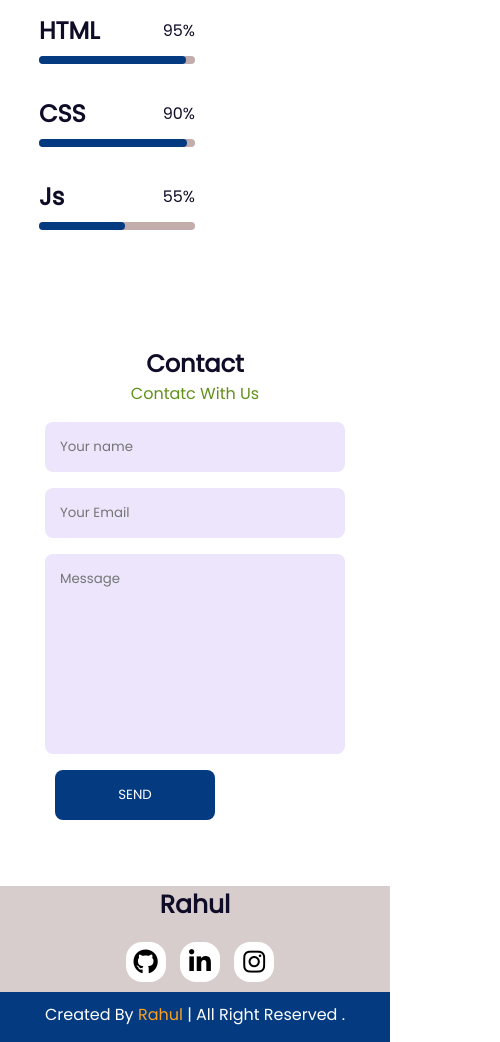
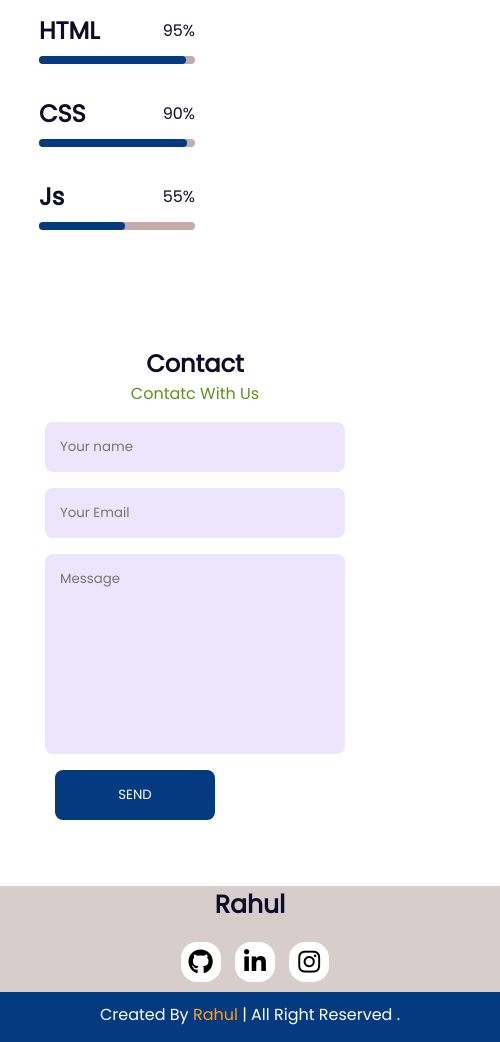
Before and after one commit to Rahul12gaming/Rahul-Adhikari, a plain HTML site: page index.html in a window 390 px wide. Shown: the part 2265-3307 px from the top of the page, 500 px wide, since content can reach past the window. Drawn offline with nearby package versions, Linux system fonts and the light colour scheme.

Commit message:
Update style.css

```diff
--- a/style.css
+++ b/style.css
@@ -407,4 +407,8 @@ footer h2 {
     .common {
         width: 300px;
     }
+    footer
+    {
+        width:500px;
+    }
 }
```
